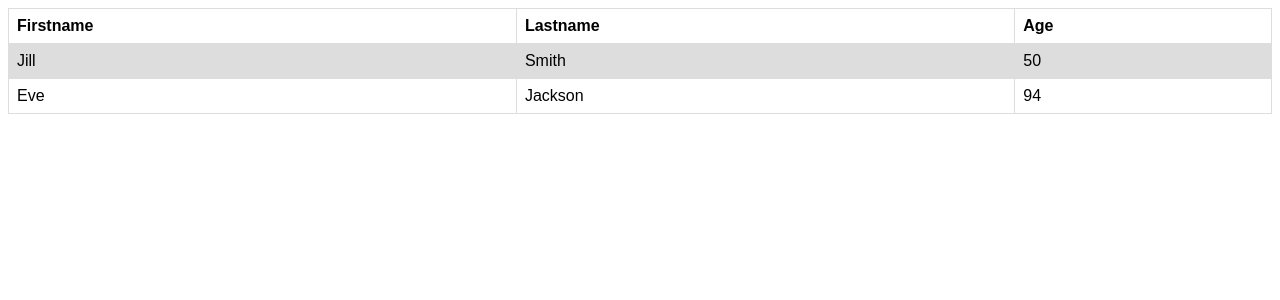
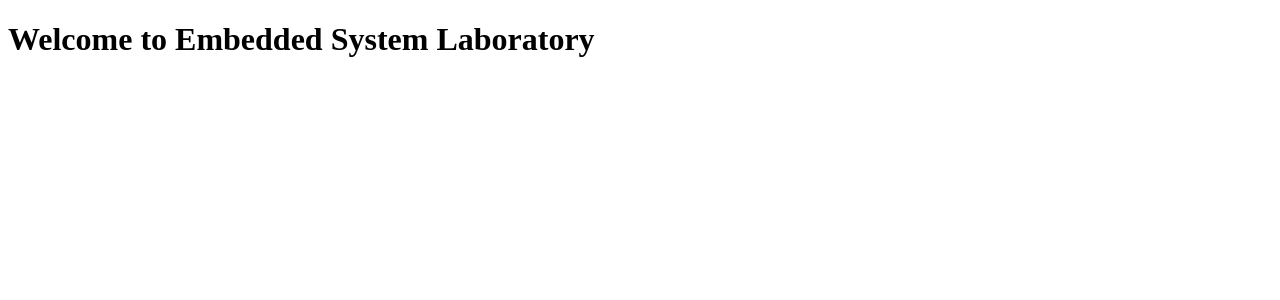
Before and after one commit to dnjooiopa/esl-official-website, a Vue app: page / in a window 1280 px wide. Shown: the top 300 px of the page. Built offline with nearby package versions, Linux system fonts and the light colour scheme.

Commit message:
remove employee-table

```diff
--- a/src/App.vue
+++ b/src/App.vue
@@ -1,23 +1,19 @@
 <template>
   <div>
-    <employee-table />
+    <Home />
   </div>
 </template>
 
 <script>
-import EmployeeTable from './components/EmployeeTable'
+//import EmployeeTable from './components/EmployeeTable'
+import Home from './components/Home'
 
 export default {
   name: 'Hello World!',
   components: {
-    EmployeeTable,
+    Home,
   },
 }
 </script>
 
-<style>
-h1 {
-  color: white;
-  background-color: black;
-}
-</style>
+<style></style>
--- a/src/components/Home.vue
+++ b/src/components/Home.vue
@@ -0,0 +1,13 @@
+<template>
+  <div>
+    <h1>Welcome to Embedded System Laboratory</h1>
+  </div>
+</template>
+
+<script>
+export default {
+  name: 'Home',
+}
+</script>
+
+<style></style>
```
Also changed, not shown: 1 other file (tests, documents, lock files or other folders).
